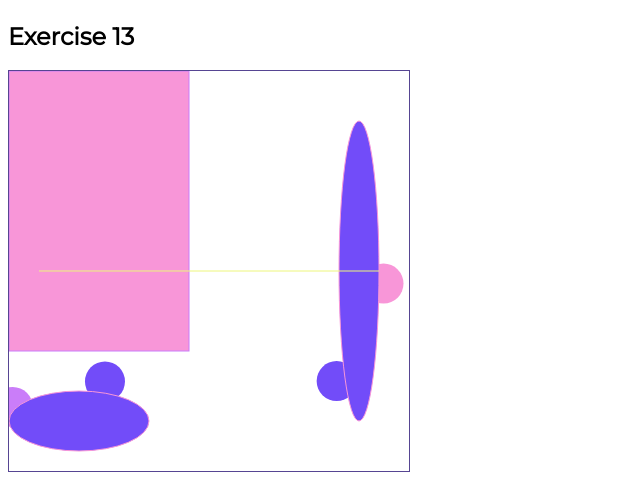
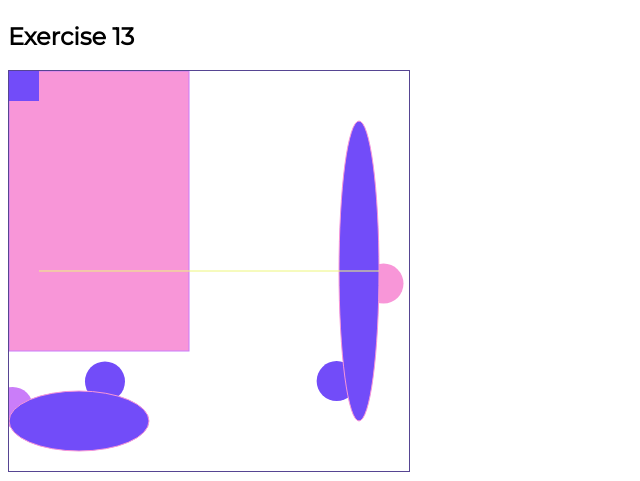
Before and after one commit to linarietuma/f21dv_labs, a plain HTML site: page Lab_1/part6.html in a window 1280 px wide. Shown: the part 1010-1491 px from the top of the page, without its empty margins (0-640 px from the left). Drawn offline with nearby package versions, Linux system fonts and the light colour scheme.

Commit message:
Improve exercise 12

```diff
--- a/Lab_1/part6.html
+++ b/Lab_1/part6.html
@@ -203,7 +203,7 @@
                     }
                 );
 
-            svg13.svg13.selectAll("rect")
+            svg13.selectAll("rect")
                 .data(fill) // an array of colors
                 .join(
                     // creates rectangle for missing elements
```
